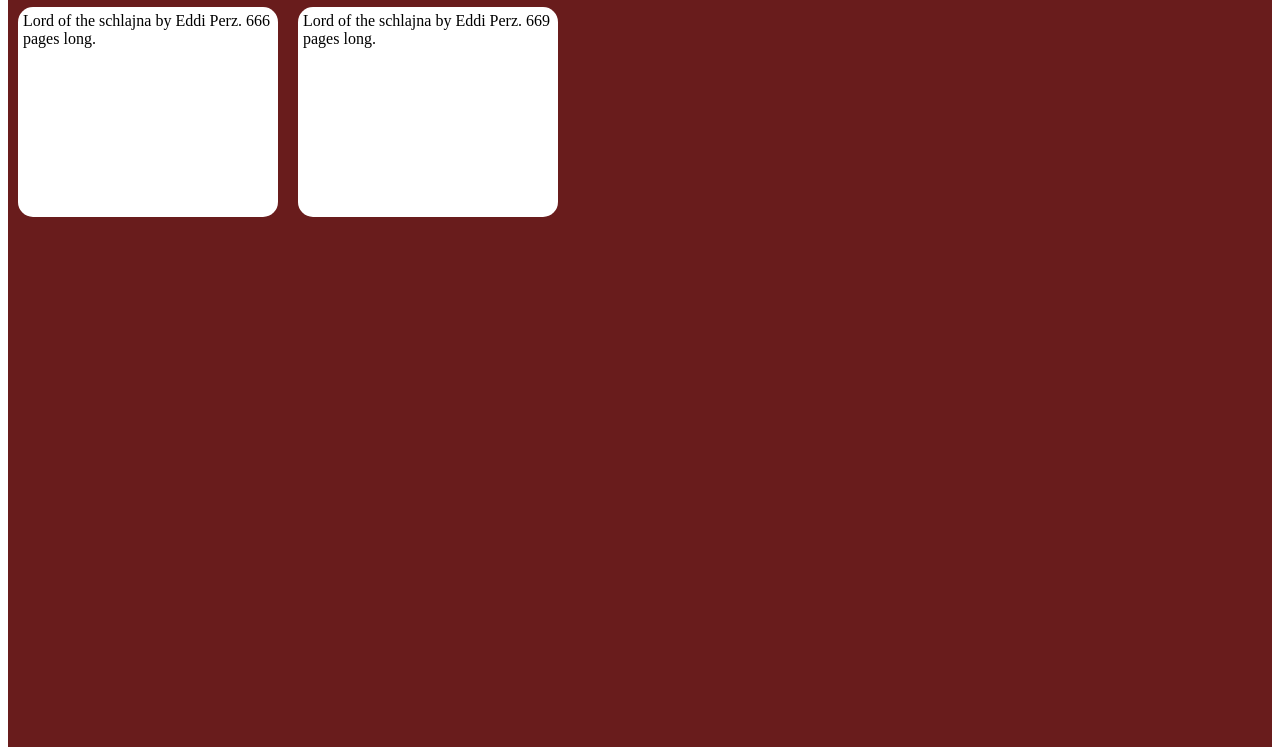
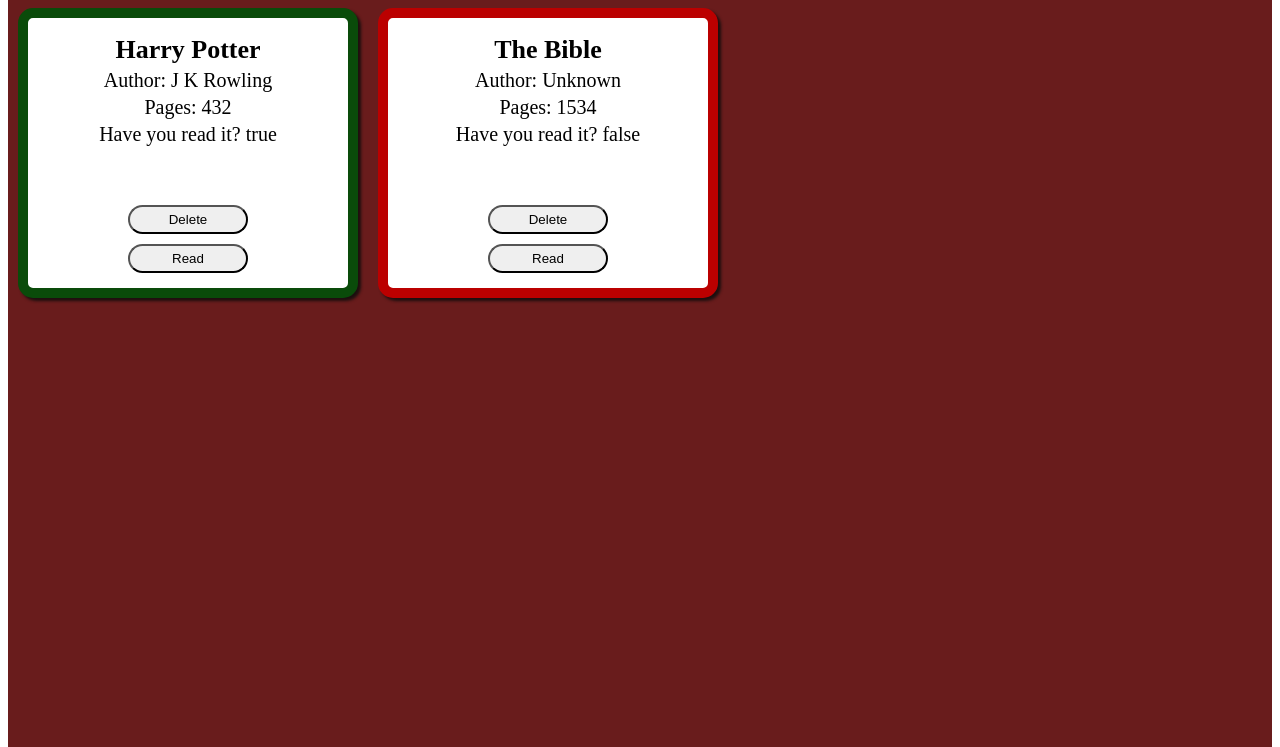
Before and after one commit to Eddzulla/project_library, a plain HTML site: page index.html in a window 1280 px wide. Shown: the part 211-958 px from the top of the page. Drawn offline with Linux system fonts and the light colour scheme.

Commit message:
Final version

```diff
--- a/books.js
+++ b/books.js
@@ -1,41 +1,148 @@
+// Constants
 const my_library = [];
+const add_book = document.querySelector(".show_dialog_button");
+const show_dialog = document.querySelector("#add_book_dialog");
+const submit_book = document.querySelector("#add_book_button");
 
-function Book(name, author, pages, id){
+
+
+function Book(name, author, pages, id, read){
     if(!new.target){
         throw Error("You must use the 'new operator to call this function")
     }
     this.name = name;
-    this.author = author;
-    this.pages = pages;
+    this.author = `Author: ${author}`;
+    this.pages = `Pages: ${pages}`;
     this.id = id;
-    this.info = function() {
-        var returnString = `${this.name} by \n ${this.author}. ${this.pages} pages long.`;
-        return returnString;
-    };
+    this.read = read;
 }
 
-function add_book_to_library(name, author, pages){
-    const book = new Book(name, author, pages, crypto.randomUUID());
+Book.prototype.toggleRead= function (){
+    this.read = !this.read;
+
+};
+function set_read_status(book, book_div){
+    console.log(book_div)
+    if(book.read){
+        book_div.classList.add("read");
+        book_div.classList.remove("unread");
+    }
+    else{
+        book_div.classList.add("unread");
+        book_div.classList.remove("read");
+    }
+}
+
+
+function add_book_to_library(name, author, pages, read){
+    const book = new Book(name, author, pages, crypto.randomUUID(), read);
+    console.log(book.read);
     my_library.push(book);
 }
 
-function remove_book_from_library(){
-    // button event from book div to pop/remove it from library
+function remove_book_from_library(id){
+    const index = my_library.findIndex(book => book.id === id);
+    if(index !== -1){
+        my_library.splice(index,1);
+    }
+    displayBooks(my_library);
+
 }
 
-add_book_to_library("Lord of the schlajna", "Eddi Perz", 666);
-add_book_to_library("Lord of the schlajna", "Eddi Perz", 669);
-
-// Create library div
-const library_div = document.querySelector(".library");
+function clear_inputs(){
+    const inputs = document.querySelectorAll(".val");
+    console.log(inputs);
+    inputs.forEach((input) => {
+        input.value="";
+})
 
 
-for(var book of my_library){
-    // Create the book-div and add content
-    var book_div = document.createElement("div")
-    book_div.className = "book";
-    book_div.textContent = book.info();
+}
 
-    // Add book to library
-    library_div.appendChild(book_div);
+function displayBooks(array){
+    const library_div = document.querySelector(".library");
+    library_div.innerHTML = "";
+
+    for(let i = 0; i<array.length; i++){
+        const book = array[i];
+        // Create the book-div and add content
+        const book_div = document.createElement("div")
+        book_div.className = "book";
+        // Book info
+        const book_info_div = document.createElement("div");
+        book_info_div.className = "book_info_div";
+
+        const book_title = document.createElement("h1");
+        book_title.textContent = book.name;
+        const book_author = document.createElement("p");
+        book_author.textContent = book.author;
+        const book_pages = document.createElement("p");
+        book_pages.textContent = book.pages;
+        const book_read = document.createElement("p");
+        book_read.textContent = "Have you read it? " + book.read;
+
+        set_read_status(array[i], book_div);
+
+
+
+
+        // Book buttons
+        const buttons_div = document.createElement("div");
+        buttons_div.className = "buttons-div";
+
+        const remove_button = document.createElement("button");
+        remove_button.textContent = "Delete";
+        const read_button = document.createElement("button");
+        read_button.textContent = "Read";
+
+        remove_button.addEventListener("click", () => {
+            console.log(array[i].id)
+            remove_book_from_library(array[i].id);
+        })
+
+        read_button.addEventListener("click", () => {
+            book.toggleRead();
+            set_read_status(book, book_div);
+            displayBooks(my_library);
+        })
+
+        // Add book to library
+        library_div.appendChild(book_div);
+
+        book_div.appendChild(book_info_div);
+        book_div.appendChild(buttons_div);
+
+        book_info_div.appendChild(book_title);
+        book_info_div.appendChild(book_author);
+        book_info_div.appendChild(book_pages);
+        book_info_div.appendChild(book_read);
+
+        buttons_div.appendChild(remove_button);
+        buttons_div.appendChild(read_button);
+
+    }
 }
+
+add_book.addEventListener("click", () => {
+    show_dialog.showModal();
+});
+
+submit_book.addEventListener("click", (e) =>{
+    e.preventDefault();
+
+    // Fetch values from inputs
+    const add_book_name = document.querySelector("#book_name");
+    const add_book_author = document.querySelector("#author_name");
+    const add_book_pages = document.querySelector("#book_pages");
+    const add_book_read = document.querySelector("#book_read")
+    add_book_to_library(add_book_name.value, add_book_author.value, add_book_pages.value, add_book_read.checked);
+
+    // Clear values, close modal and re-display books
+    clear_inputs();
+    show_dialog.close();
+    displayBooks(my_library);
+})
+
+add_book_to_library("Harry Potter", "J K Rowling", 432, true);
+add_book_to_library("The Bible", "Unknown", 1534, false);
+displayBooks(my_library);
--- a/index.html
+++ b/index.html
@@ -8,9 +8,28 @@
 </head>
 <body>
     <div class="container">
-        <div class="header">Eddi's library
-            <button class="add_book">Add book</button>
+        <div class="header">
+            <h1>Eddi's library</h1>
+            <button class="show_dialog_button">Add book</button>
         </div>
+        <dialog id="add_book_dialog">
+            <form id="add_book">
+                <label for="book_name">Add a book name</label>
+                <input class = "val" type="text" id="book_name">
+
+
+                <label for="author_name">Add an author name</label>
+                <input class="val" type="text" id="author_name">
+                <label for="book_pages">Add amount of pages</label>
+                <input class="val" type="number" id="book_pages">
+                <div class="checkbox_div">
+                    <label for="read">Read?</label>
+                    <input class="val" type="checkbox" id="book_read">
+                </div>
+                <button type="submit" id="add_book_button">Add book</button>
+
+            </form>
+        </dialog>
         <div class="library">
         </div>
     </div>
--- a/styles.css
+++ b/styles.css
@@ -5,14 +5,23 @@
 
 .header{
     display: flex;
-    flex-direction: column;
     background-color: gray;
     color: white;
     height: 200px;
     grid-row: 1 / 2;
     align-items: center;
-    justify-content: center;
+    justify-content: space-around;
     font-size: 40px;
+    border-radius: 10px 10px 0 0 ;
+    margin-bottom: 1px;
+}
+
+.header button{
+    height: 60px;
+    width: 200px;
+    border-radius: 15px;
+    background-color: white;
+    font-weight: bold;
 
 }
 
@@ -27,16 +36,65 @@
 }
 
 .book{
-    display: flex;
-    height: 200px;
-    width: 250px;
+    display: grid;
+    grid-template-rows: 1fr 1fr;
+    height: 250px;
+    width: 300px;
     background-color: white;
     border-radius: 15px;
     margin: 10px;
+    padding: 10px;
+    height: relative;
+}
+.buttons-div{
+    display: flex;
+    flex-direction: column;
+    justify-content: end;
+    align-items: center;
+}
+
+.book_info_div {
+    display: flex;
+    flex-direction: column;
+    justify-content: center;
+    align-items: center;
+}
+.book_info_div p,
+.book_info_div h1{
+    margin: 2px;
+    padding: 0;
+}
+.book_info_div p{
+    font-size: 20px;
+}
+.book_info_div h1{
+    font-size: 26px;
+}
+.book button{
+    width: 120px;
+    margin: 5px;
     padding: 5px;
+    border-radius: 15px;
+    justify-content: center;
+
+}
+
+.book.read{
+    border: solid 10px rgb(10, 75, 10);
+    box-shadow: 3px 3px 3px rgb(28, 15, 15);
+}
+
+.book.unread{
+    border: solid 10px rgb(187, 0, 0);
+    box-shadow: 3px 3px 3px rgb(28, 15, 15);
+}
+
+#add_book{
+    display: flex;
+    flex-direction: column;
+}
+.checkbox_div{
+    display: flex;
+    margin: 10px;
     justify-content: center;
 }
-
-div{
-    border: solid 0px red;
-}
```
